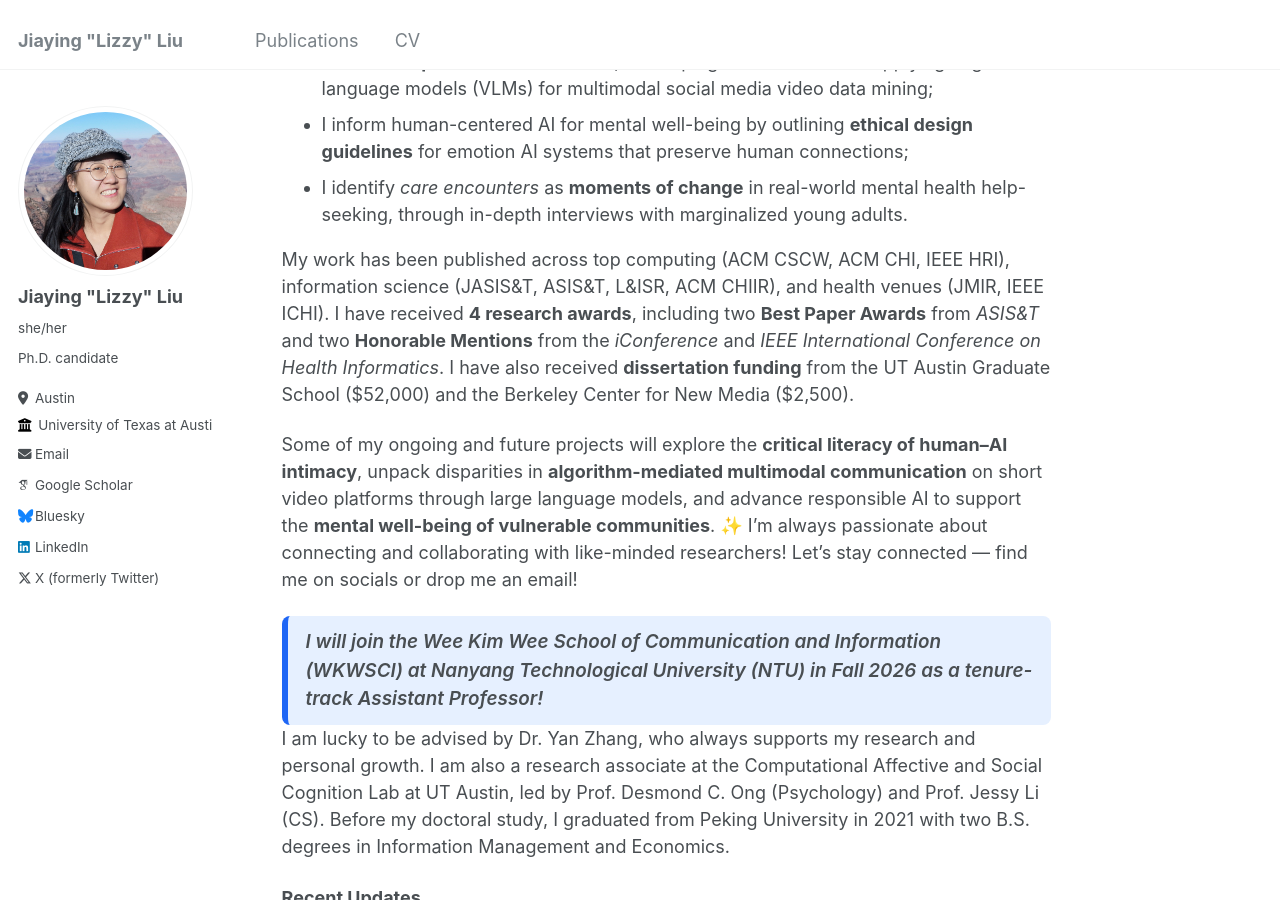
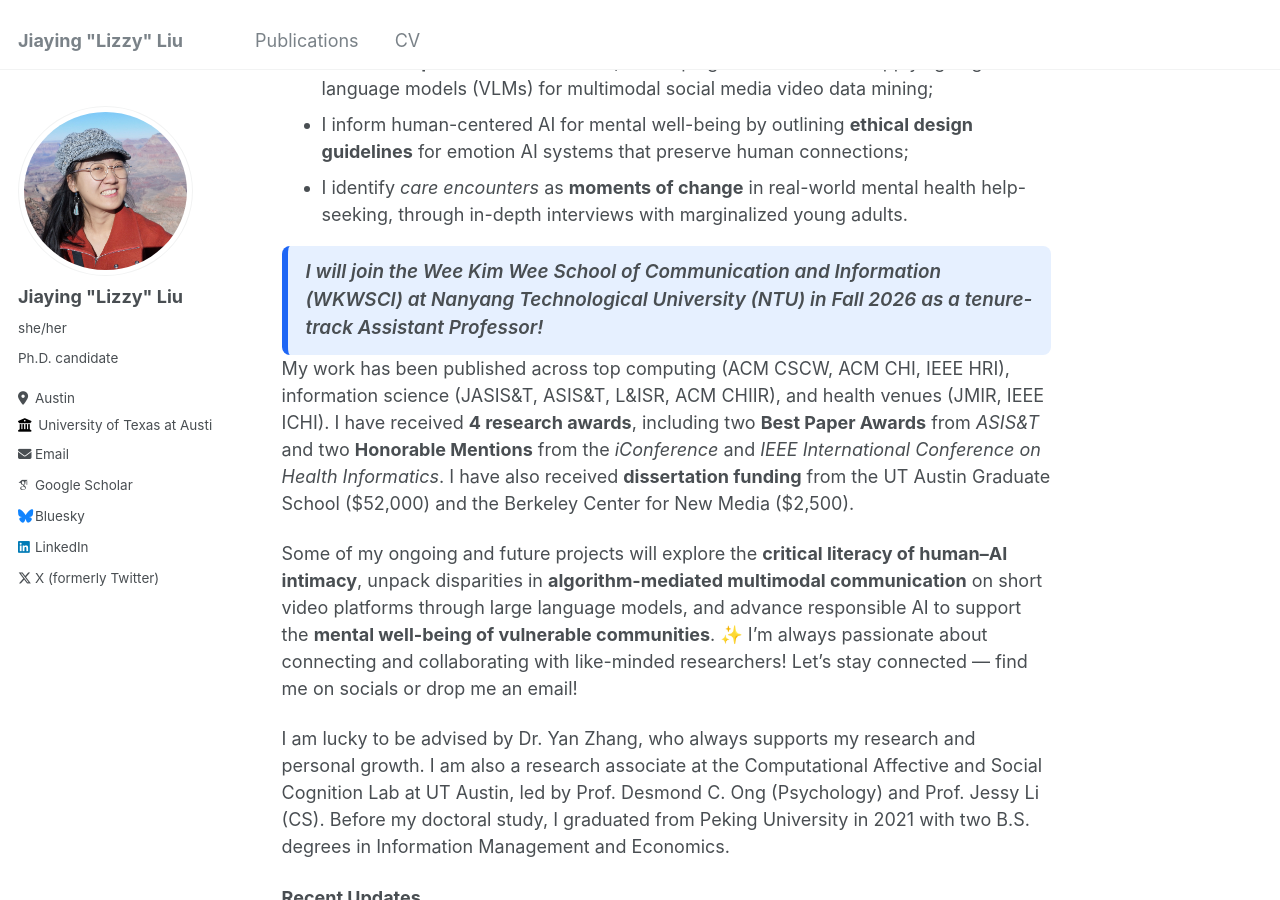
Before and after one commit to lizzyliu666/lizzyliu666.github.io, a Jekyll site: the page built from _pages/about.md, in a window 1280 px wide and 900 px high, scrolled down 475 px. Built offline with Jekyll 4.4.1, drawn with Linux system fonts in a browser that asks for light colours; some web fonts are replaced; part of the change alters nothing that is shown.

```diff
--- a/_pages/about.md
+++ b/_pages/about.md
@@ -23,9 +23,6 @@ I study how health care-seeking unfolds across digital media and everyday life,
 - I inform human-centered AI for mental well-being by outlining **ethical design guidelines** for emotion AI systems that preserve human connections;
 - I identify <em>care encounters</em> as **moments of change** in real-world mental health help-seeking, through in-depth interviews with marginalized young adults.
 
-My work has been published across top computing (ACM CSCW, ACM CHI, IEEE HRI), information science (JASIS&T, ASIS&T, L&ISR, ACM CHIIR), and health venues (JMIR, IEEE ICHI). I have received **4 research awards**, including two **Best Paper Awards** from *ASIS&T* and two **Honorable Mentions** from the *iConference* and *IEEE International Conference on Health Informatics*. I have also received **dissertation funding** from the UT Austin Graduate School (\$52,000) and the Berkeley Center for New Media (\$2,500).
-
-Some of my ongoing and future projects will explore the **critical literacy of human–AI intimacy**, unpack disparities in **algorithm-mediated multimodal communication** on short video platforms through large language models, and advance responsible AI to support the **mental well-being of vulnerable communities**. ✨ I’m always passionate about connecting and collaborating with like-minded researchers! Let’s stay connected — find me on socials or drop me an email!
 
 <div style="
   background-color:#e6f0ff;
@@ -37,6 +34,11 @@ Some of my ongoing and future projects will explore the **critical literacy of h
 ">
 <em>I will join the Wee Kim Wee School of Communication and Information (WKWSCI) at Nanyang Technological University (NTU) in Fall 2026 as a tenure-track Assistant Professor! </em>
 </div>
+
+My work has been published across top computing (ACM CSCW, ACM CHI, IEEE HRI), information science (JASIS&T, ASIS&T, L&ISR, ACM CHIIR), and health venues (JMIR, IEEE ICHI). I have received **4 research awards**, including two **Best Paper Awards** from *ASIS&T* and two **Honorable Mentions** from the *iConference* and *IEEE International Conference on Health Informatics*. I have also received **dissertation funding** from the UT Austin Graduate School (\$52,000) and the Berkeley Center for New Media (\$2,500).
+
+Some of my ongoing and future projects will explore the **critical literacy of human–AI intimacy**, unpack disparities in **algorithm-mediated multimodal communication** on short video platforms through large language models, and advance responsible AI to support the **mental well-being of vulnerable communities**. ✨ I’m always passionate about connecting and collaborating with like-minded researchers! Let’s stay connected — find me on socials or drop me an email!
+
 
 I am lucky to be advised by Dr. Yan Zhang, who always supports my research and personal growth. I am also a research associate at the Computational Affective and Social Cognition Lab at UT Austin, led by Prof. Desmond C. Ong (Psychology) and Prof. Jessy Li (CS). Before my doctoral study, I graduated from Peking University in 2021 with two B.S. degrees in Information Management and Economics.
 
```
